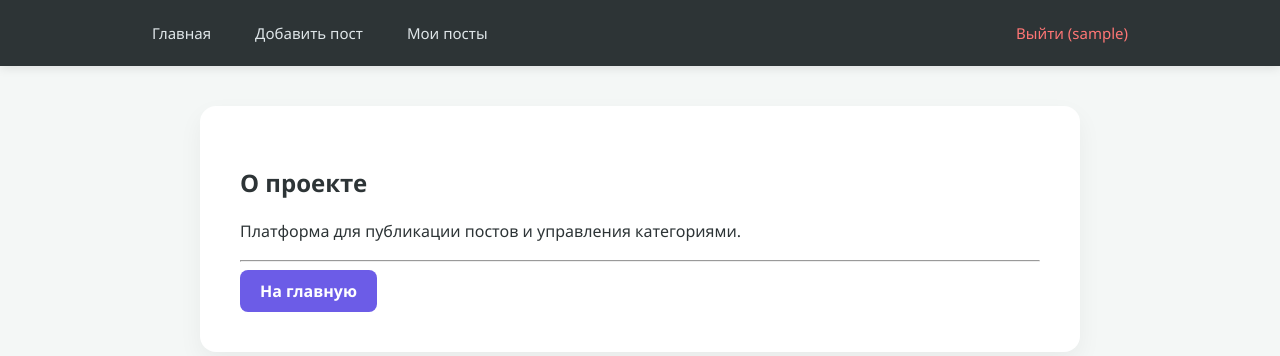
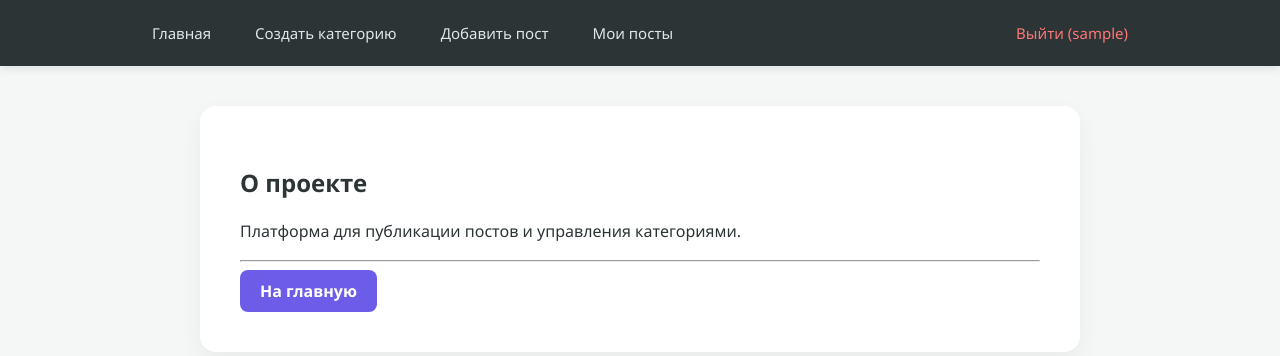
Before and after one commit to what-is-lav/65-2-hw, a Django app: page /about/ in a window 1280 px wide. Shown: the top 356 px of the page. Run offline with Django 5.2, Linux system fonts and the light colour scheme; the visitor is signed in with stand-in values (Sample User, id 1).

Commit message:
4,5,6 dz plus fix

```diff
--- a/templates/base.html
+++ b/templates/base.html
@@ -31,10 +31,11 @@
 </head>
 <body>
 
-    <nav>
+  <nav>
         <div class="nav-container">
             <a href="{% url 'post_list' %}">Главная</a>
             {% if request.user.is_authenticated %}
+                <a href="{% url 'category_create' %}">Создать категорию</a>
                 <a href="{% url 'post_create' %}">Добавить пост</a>
                 <a href="{% url 'my_posts' %}">Мои посты</a>
                 <a href="{% url 'logout' %}" style="margin-left: auto; color: #ff7675;">Выйти ({{ request.user.username }})</a>
@@ -44,7 +45,6 @@
             {% endif %}
         </div>
     </nav>
-
     <div class="container">
         {% block content %}
         {% endblock %}
```
